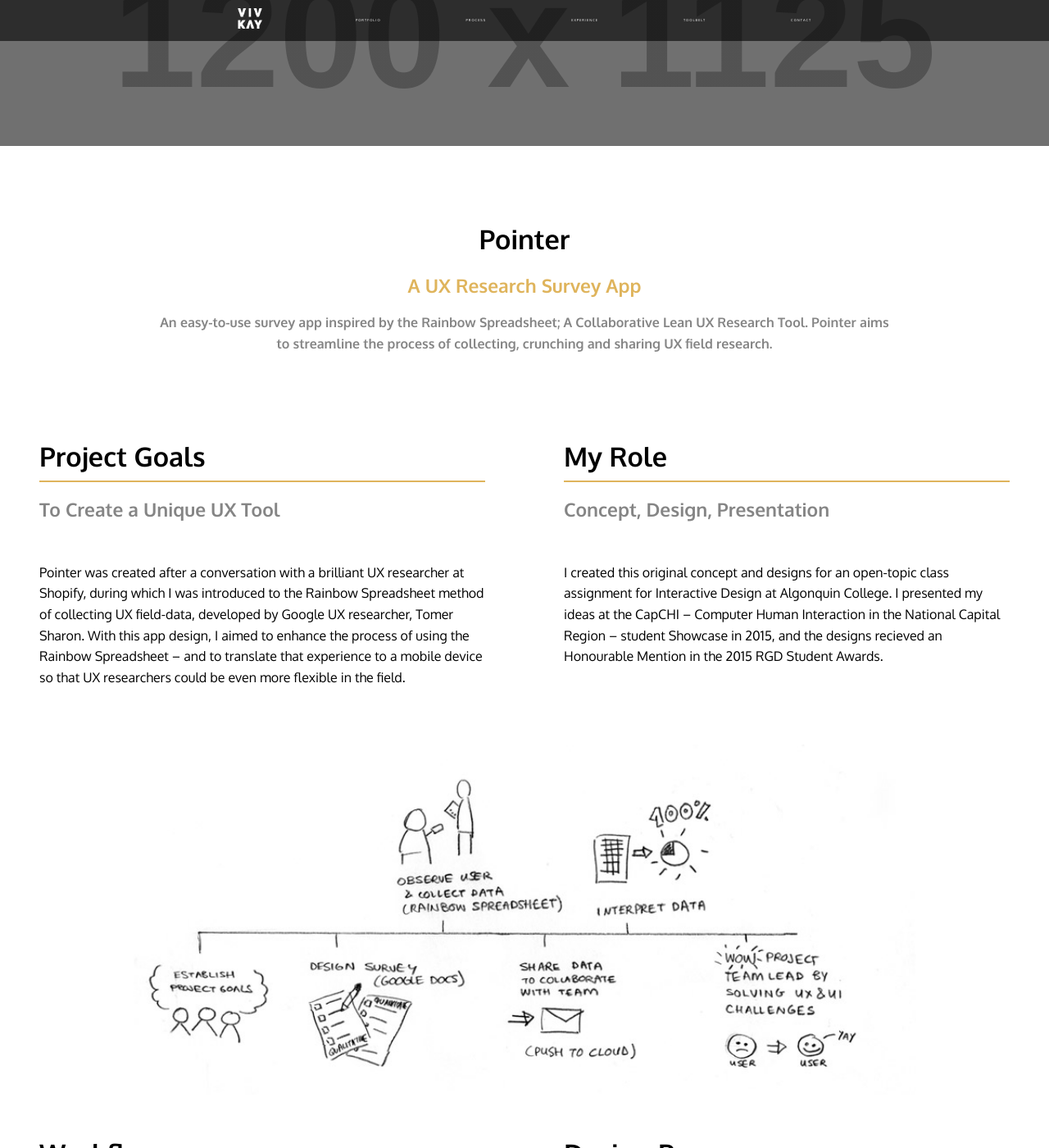
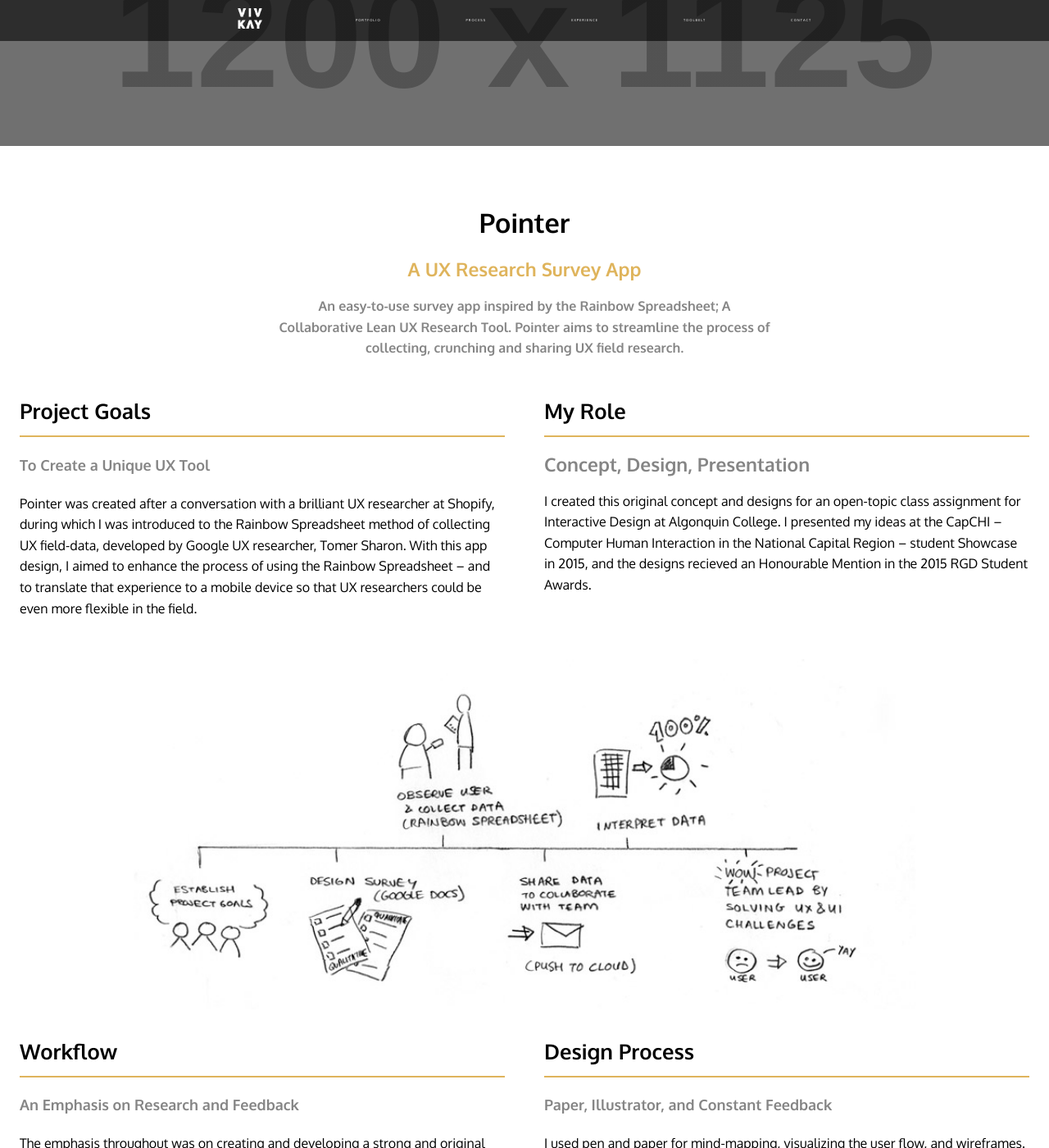
Before and after one commit to vivkay/portfolio-new, a Jekyll site: the page built from ux-tool.html, in a window 1280 px wide and 1400 px high, scrolled down 542 px. Shown: the whole window at 82% size. Built offline with Jekyll 4.4.1, drawn with Linux system fonts in a browser that asks for light colours; Markdown is read by kramdown in place of the engine named in the settings.

Commit message:
adjusts spacing on case-study-a

```diff
--- a/_layouts/case-study-a.html
+++ b/_layouts/case-study-a.html
@@ -6,22 +6,22 @@
 <h3 class="centered client-name">{{ subtitle }}</h3>
 
 
-<div class="grid">
-    <div class="unit unit-xs-1 unit-s-1 unit-m-1 unit-l-1 centered island-mega">
+<div class="grid body-wrapper pad-t-1-2 pad-b-1-2">
+    <div class="unit unit-xs-1 unit-s-1 unit-m-1 unit-l-1 gutter center-flex">
         <h2 class="zetta">{{ page.client }}</h2>
         <h3 class="gold">{{ page.client-summary }}</h3>
-        <h3 class="body grey">{{ page.client-about }}</h3>
+        <h4 class="deck grey body">{{ page.client-about }}</h4>
     </div>
 </div>
 
-<div class="grid">
-    <div class="unit unit-xs-1 unit-s-1 unit-m-1 unit-l-1-2 island-2">
-        <h2 class="zetta underline">Project Goals</h2>
-        <h3 class="grey">{{ page.goal-summary }}</h3>
+<div class="grid body-wrapper pad-t-1-2 pad-b-1-2">
+    <div class="unit unit-xs-1 unit-s-1 unit-m-1 unit-l-1-2 gutter">
+        <h2 class="peta underline">Project Goals</h2>
+        <h3 class="grey mega">{{ page.goal-summary }}</h3>
         <p class="body pad-t-flex">{{ page.goal }}</p>
     </div>
-    <div class="unit unit-xs-1 unit-s-1 unit-m-1 unit-l-1-2 island-2">
-        <h2 class="zetta underline">My Role</h2>
+    <div class="unit unit-xs-1 unit-s-1 unit-m-1 unit-l-1-2 gutter">
+        <h2 class="peta underline">My Role</h2>
         <h3 class="grey">{{ page.role-summary }}</h3>
         <p class="body pad-t-flex">{{ page.role }}</p>
     </div>
@@ -33,15 +33,15 @@
     </div>
 </div>
 
-<div class="grid">
-    <div class="unit unit-xs-1 unit-s-1 unit-m-1 unit-l-1-2 island-2">
-        <h2 class="zetta underline">Workflow</h2>
-        <h3 class="grey">{{ page.workflow-summary }}</h3>
+<div class="grid body-wrapper pad-t-1-2 pad-b-1-2">
+    <div class="unit unit-xs-1 unit-s-1 unit-m-1 unit-l-1-2 gutter">
+        <h2 class="peta underline">Workflow</h2>
+        <h3 class="grey mega">{{ page.workflow-summary }}</h3>
         <p class="body pad-t-flex">{{ page.workflow }}</p>
     </div>
-    <div class="unit unit-xs-1 unit-s-1 unit-m-1 unit-l-1-2 island-2">
-        <h2 class="zetta underline">Design Process</h2>
-        <h3 class="grey">{{ page.process-summary }}</h3>
+    <div class="unit unit-xs-1 unit-s-1 unit-m-1 unit-l-1-2 gutter">
+        <h2 class="peta underline">Design Process</h2>
+        <h3 class="grey mega">{{ page.process-summary }}</h3>
         <p class="body pad-t-flex">{{ page.process }}</p>
     </div>
 </div>
@@ -52,14 +52,14 @@
     </div>
 </div>
 
-<div class="grid">
-    <div class="unit unit-xs-1 unit-s-1 unit-m-1 unit-l-1-2 island-2">
-        <h2 class="zetta underline">Key Challenges</h2>
-        <h3 class="grey">{{ page.challenge-summary }}</h3>
+<div class="grid body-wrapper pad-t-1-2 pad-b-1-2">
+    <div class="unit unit-xs-1 unit-s-1 unit-m-1 unit-l-1-2 gutter">
+        <h2 class="peta underline">Key Challenges</h2>
+        <h3 class="grey mega">{{ page.challenge-summary }}</h3>
         <p class="body pad-t-flex">{{ page.challenge }}</p>
     </div>
-    <div class="unit unit-xs-1 unit-s-1 unit-m-1 unit-l-1-2 island-2">
-        <h2 class="zetta underline">Design Solution</h2>
+    <div class="unit unit-xs-1 unit-s-1 unit-m-1 unit-l-1-2 gutter">
+        <h2 class="peta underline">Design Solution</h2>
         <h3 class="grey">{{ page.solution-summary }}</h3>
         <p class="body pad-t-flex">{{ page.solution }}</p>
     </div>
@@ -71,15 +71,15 @@
     </div>
 </div>
 
-<div class="grid">
-    <div class="unit unit-xs-1 unit-s-1 unit-m-1 unit-l-1-2 island-2">
-        <h2 class="zetta underline">Bonus Bits</h2>
-        <h3 class="grey">{{ page.bonus-summary }}</h3>
+<div class="grid body-wrapper pad-t-1-2 pad-b-1-2">
+    <div class="unit unit-xs-1 unit-s-1 unit-m-1 unit-l-1-2 gutter">
+        <h2 class="peta underline">Bonus Bits</h2>
+        <h3 class="grey mega">{{ page.bonus-summary }}</h3>
         <p class="body pad-t-flex">{{ page.bonus }}</p>
     </div>
-    <div class="unit unit-xs-1 unit-s-1 unit-m-1 unit-l-1-2 island-2">
-        <h2 class="zetta underline">Learning Points</h2>
-        <h3 class="grey">{{ page.learning-summary }}</h3>
+    <div class="unit unit-xs-1 unit-s-1 unit-m-1 unit-l-1-2 gutter">
+        <h2 class="peta underline">Learning Points</h2>
+        <h3 class="grey mega">{{ page.learning-summary }}</h3>
         <p class="body pad-t-flex">{{ page.learning }}</p>
     </div>
 </div>
@@ -90,10 +90,10 @@
     </div>
 </div>
 
-<div class="grid">
-    <div class="unit unit-xs-1 unit-s-1 unit-m-1 unit-l-1 centered island-mega">
-        <h2 class="zetta underline">Onwards March!</h2>
-        <h3 class="grey">{{ page.outcomes-summary }}</h3>
+<div class="grid body-wrapper pad-t-1-2 pad-b-1-2">
+    <div class="unit unit-xs-1 unit-s-1 unit-m-1 unit-l-1 gutter center-flex">
+        <h2 class="peta underline">Onwards March!</h2>
+        <h3 class="grey mega">{{ page.outcomes-summary }}</h3>
         <p class="body pad-t-flex">{{ page.outcomes }}</p>
     </div>
 </div>
--- a/css/main.css
+++ b/css/main.css
@@ -253,6 +253,10 @@
     margin: 0 auto;
 }
 
+.center-flex {
+    text-align: left;
+}
+
 .body-ctr-flex {
     text-align: center;
     margin: 3rem 1.5rem;
@@ -274,7 +278,6 @@
     font-style: italic;
     font-weight: lighter;
     color: grey;
-
 }
 
 .body-ctr {
@@ -284,6 +287,11 @@
     font-size: 1rem;
     line-height: 1.5;
     letter-spacing: 1.5px;
+}
+
+.deck {
+    max-width: 38em;
+    margin: 0 auto;
 }
 
 .deck-flex {
@@ -712,7 +720,7 @@
 @media only screen and (min-width: 38em) {
 
     .body-ctr {
-    padding: 0 10%;
+        padding: 0 10%;
     }
 
     .section-header {
@@ -772,6 +780,9 @@
         margin-bottom: 1rem;
     }
 
+    .center-flex {
+        text-align: center;
+    }
 }
 
 /* this is l size */
--- a/css/typography.css
+++ b/css/typography.css
@@ -166,6 +166,10 @@
   padding: 1.3rem;
 }
 
+.island-mega {
+    padding: 2rem 5%;
+}
+
 .island-double, .island-2 {
   padding: 2.6000rem;
 }
@@ -305,11 +309,6 @@
   padding-top: 1.4rem;
 }
 
-/*changed in media queries*/
-.pad-t-flex {
-    padding-top: 0;
-}
-
 .pad-bottom, .pad-b {
   padding-bottom: 1.4rem;
 }
@@ -354,10 +353,6 @@
   padding: 0.3500rem;
 }
 
-.island-mega {
-    padding: 2rem 15%;
-}
-
 .gutter {
   padding-left: 1.4rem;
   padding-right: 1.4rem;
@@ -381,10 +376,6 @@
 }
 
 @media only screen and (min-width: 60em) {
-
-.pad-t-flex {
-    padding-top: 2rem;
-}
 
 html {
   font-size: 120%;
@@ -708,9 +699,4 @@
   padding-right: 0.3750rem;
 }
 
-.island-mega {
-    padding: 2rem 25%;
 }
-
-
-}
```
Also changed, not shown: _layouts/case-study.html (deleted, +0 -76 lines).
